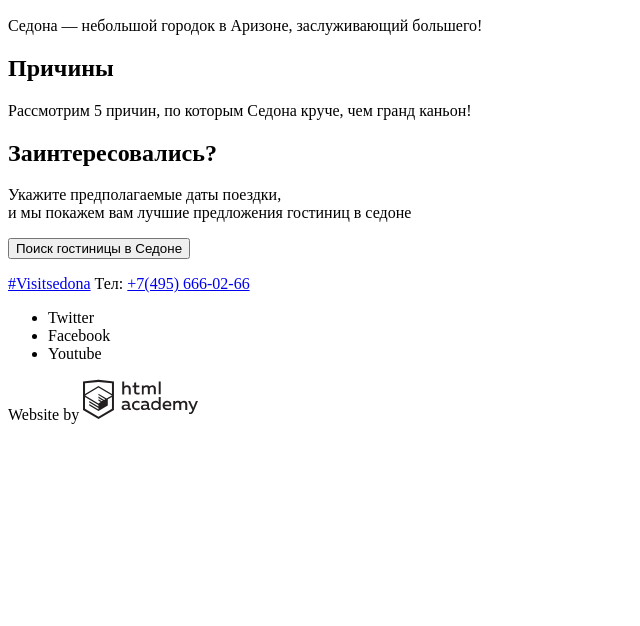
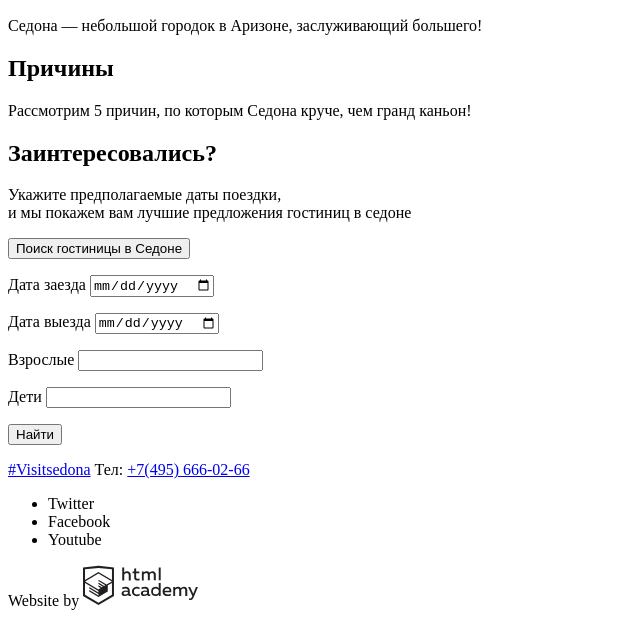
Before and after one commit to AlexandraKap/1295081-sedona-27, a plain HTML site: page index.html in a window 1280 px wide. Shown: the part 586-1212 px from the top of the page, without its empty margins (0-640 px from the left). Before the commit the page ends 1026 px from the top, so only its background shows below. Drawn offline with Linux system fonts and the light colour scheme.

Commit message:
added form to index.html
9. Личный проект: продолжаем разметку

```diff
--- a/index.html
+++ b/index.html
@@ -22,13 +22,13 @@
   </header>
   <main>
     <section class="introduction">
-      <h2>Добро пожаловать в Седону</h2>
+      <h2 class="visually-hidden">Добро пожаловать в Седону</h2>
       <img src="img/intro-welcome.svg" width="459" height="353" alt="Welcome to Sedona">
       <p>Седона — небольшой городок в Аризоне,
         заслуживающий большего!</p>
     </section>
     <section class="reasons">
-      <h2>Причины</h2>
+      <h2 class="visually-hidden">Причины</h2>
       <p>Рассмотрим 5 причин, по которым Седона круче, чем гранд каньон!</p>
       </sections>
       <section class="hotels">
@@ -36,7 +36,31 @@
         <p>Укажите предполагаемые даты поездки,<br>
           и мы покажем вам лучшие предложения гостиниц в седоне</p>
         <button type="button">Поиск гостиницы в Седоне</button>
-        <!-- Здесь будет форма -->
+        <form action="#" method="post">
+        <p class="check-in-date">
+          <label>
+            Дата заезда
+            <input type="date" name="check-in-date" placeholder="24 Апреля 2017">
+          </label>
+        </p>
+        <p class="check-out-date">
+          <label>
+            Дата выезда
+            <input type="date" name="check-out-date" placeholder="4 Июля 2017">
+          </label>
+        </p>
+        <p class="adults">
+        <label>Взрослые
+        <input type="number" name="adults-number" min="1">
+        </label>
+        </p>
+        <p class="children">
+          <label>Дети
+          <input type="number" name="childred-number" min="0">
+          </label>
+          </p>
+          <button type="submit">Найти</button>
+        </form>
       </section>
   </main>
   <footer>
```
